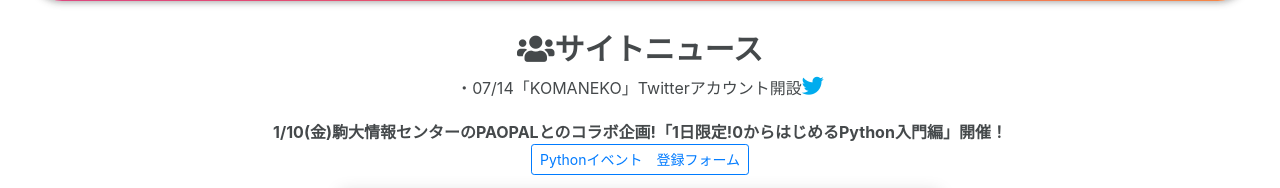
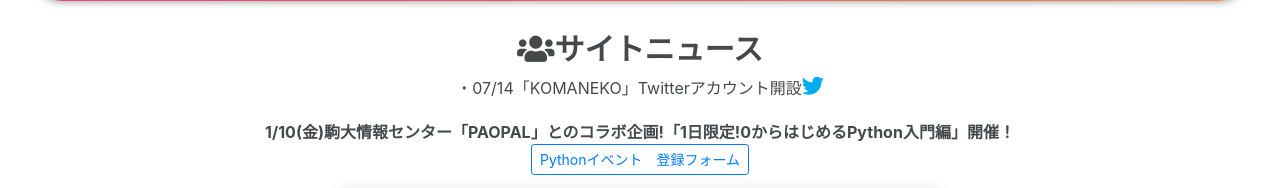
Before and after one commit to daikiyano/komaneko, a Flask app: page / in a window 1280 px wide. Shown: the part 609-797 px from the top of the page. Run offline with Flask 2, Linux system fonts and the light colour scheme; data comes from the database, SQL or seed files in the repository; some libraries are stand-ins or nearby versions.

Commit message:
no message

```diff
--- a/companyblog/templates/index.html
+++ b/companyblog/templates/index.html
@@ -38,7 +38,7 @@
   <p style="text-align:center; color:#45494b;">・07/14「KOMANEKO」Twitterアカウント開設<a href="https://twitter.com/Komanek43918143"><i class="fab fa-twitter" style="font-size:22px;color:#00acee;"></i></a><br>
   </p>
   <div style="width:100%; margin:20px 0;">
-    <p style="text-align:center; color:#45494b;"><b>1/10(金)駒大情報センターのPAOPALとのコラボ企画!「1日限定!0からはじめるPython入門編」開催！</b><br>
+    <p style="text-align:center; color:#45494b;"><b>1/10(金)駒大情報センター「PAOPAL」とのコラボ企画!「1日限定!0からはじめるPython入門編」開催！</b><br>
       <a href="https://docs.google.com/forms/d/e/1FAIpQLSdCmdg0IwgNROl-4mQrvnFzRTZpwMvn1zm6rlLIF-l5_fmudw/viewform" class="btn-sm btn btn-outline-primary">Pythonイベント　登録フォーム</a>
     </p>
     <div style="text-align:center;">
```
